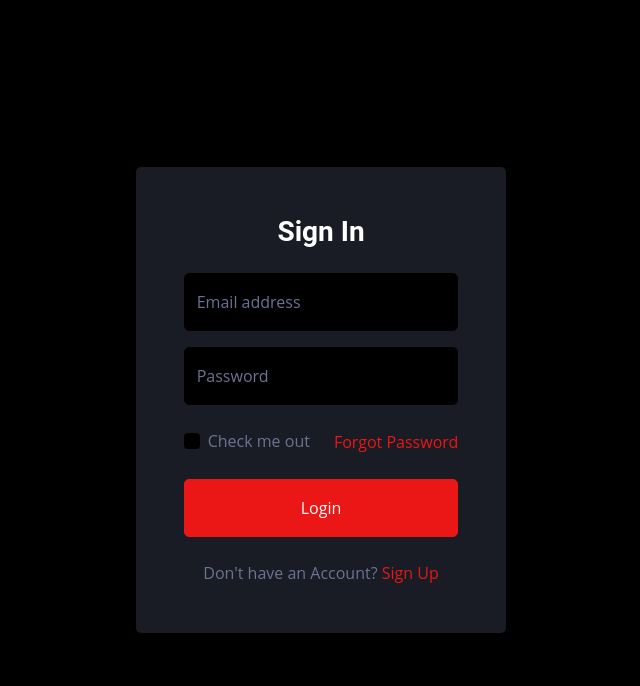
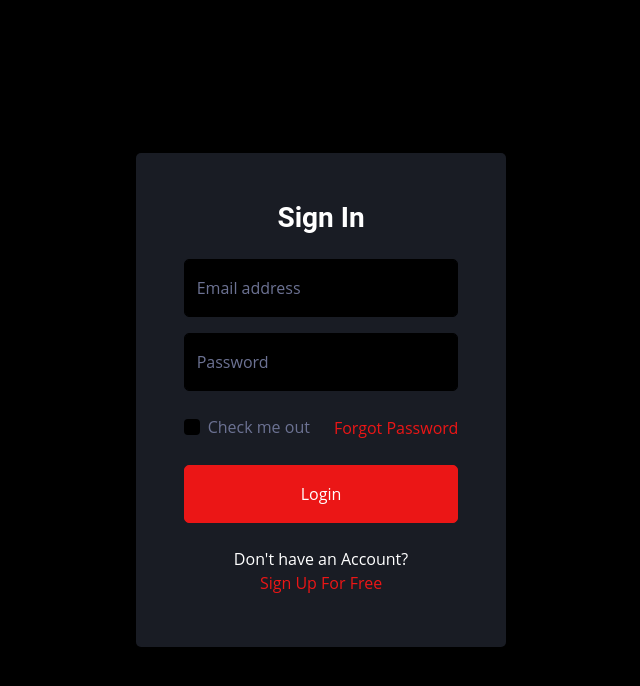
Before and after one commit to mahamodulhasanmoon/free-frontend, a React (Vite) app: page /login in a window 1280 px wide. Shown: the top 686 px of the page, without its empty margins (319-959 px from the left). Built offline with nearby package versions, Linux system fonts and the light colour scheme; no server answers.

Commit message:
free signup done

```diff
--- a/src/index.css
+++ b/src/index.css
@@ -4,6 +4,7 @@
   --secondary: #191C24;
   --light: #6C7293;
   --dark: #000000;
+  --white: #f2f2f2;
 }
 
 .back-to-top {
--- a/src/pages/Auth/Login.tsx
+++ b/src/pages/Auth/Login.tsx
@@ -61,7 +61,7 @@ const onSubmit = async (data:any) => {
           <Link to=''>Forgot Password</Link>
         </div>
         <button type="submit" className="btn btn-primary py-3 w-100 mb-4">{loading ? 'Please wait' : 'Login'}</button>
-        <p className="text-center mb-0">Don't have an Account? <Link to='/register'>Sign Up</Link></p>
+        <p className="text-center text-white mb-1">Don't have an Account? <br /> <Link className="mb-1" to='/register'>Sign Up For Free</Link></p>
       </div>
       </form>
     </div>
```
Also changed, not shown: 2 other files (tests, documents, lock files or other folders).
